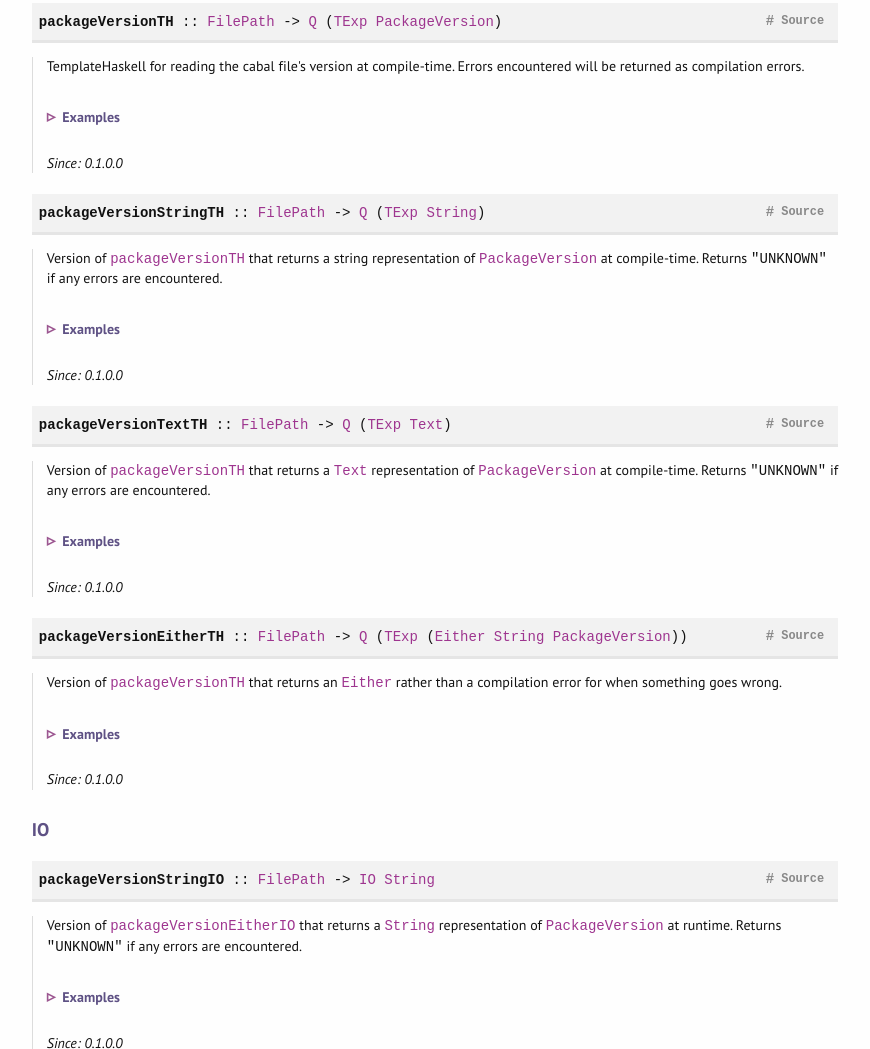
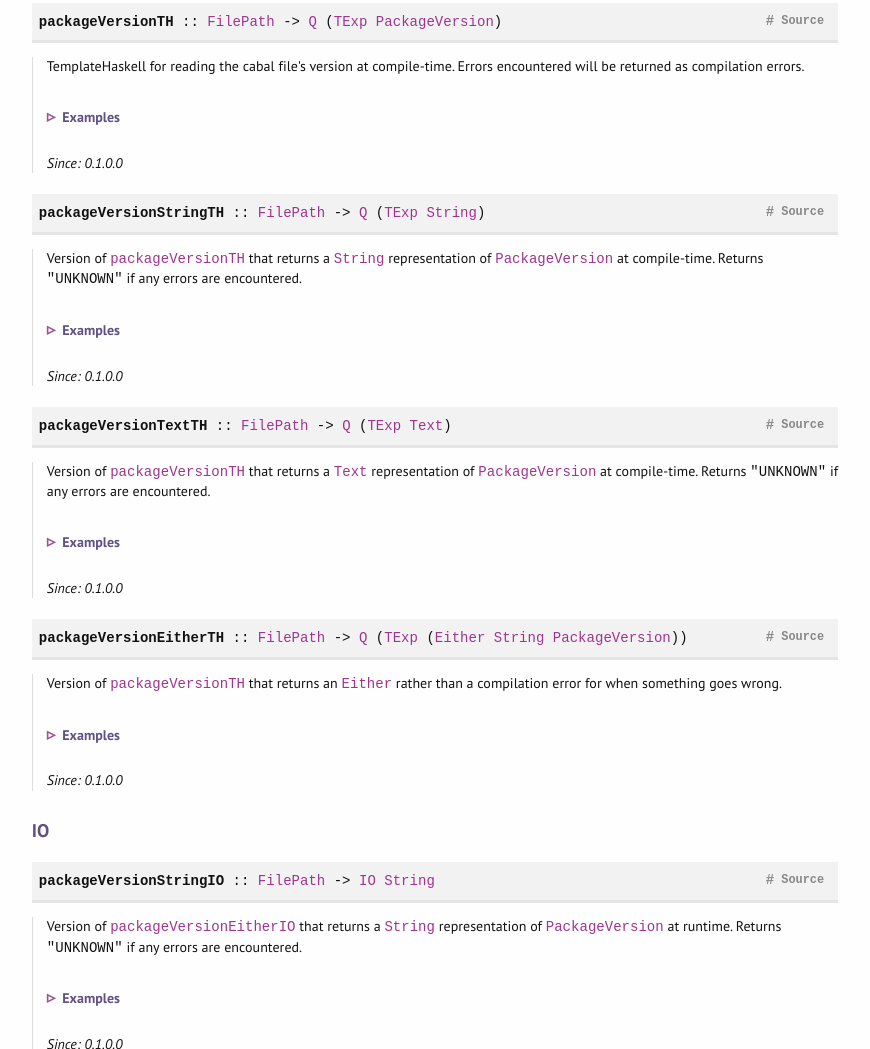
Before and after one commit to tbidne/package-version, a plain HTML site: page docs/Data-Version-Package.html in a window 1280 px wide. Shown: the part 3503-4552 px from the top of the page, without its empty margins (205-1075 px from the left). Drawn offline with nearby package versions, Linux system fonts and the light colour scheme; some packages are replaced by stand-ins of ours; no server answers.

Commit message:
Update docs

```diff
--- a/docs/Data-Version-Package.html
+++ b/docs/Data-Version-Package.html
@@ -81,7 +81,7 @@
 </pre></details><p><em>Since: 0.1.0.0</em></p></div></div><a href="#g:4" id="g:4"><h1>Reading Cabal Files</h1></a><a href="#g:5" id="g:5"><h2>TemplateHaskell</h2></a><div class="top"><p class="src"><a id="v:packageVersionTH" class="def">packageVersionTH</a> :: <a href="file:///nix/store/6zz4gg4hqx2p73mp3gr1d4rb85d98kxj-ghc-8.10.7-doc/share/doc/ghc/html/libraries/base-4.14.3.0/System-IO.html#t:FilePath" title="System.IO">FilePath</a> -&gt; <a href="file:///nix/store/6zz4gg4hqx2p73mp3gr1d4rb85d98kxj-ghc-8.10.7-doc/share/doc/ghc/html/libraries/template-haskell-2.16.0.0/Language-Haskell-TH-Syntax.html#t:Q" title="Language.Haskell.TH.Syntax">Q</a> (<a href="file:///nix/store/6zz4gg4hqx2p73mp3gr1d4rb85d98kxj-ghc-8.10.7-doc/share/doc/ghc/html/libraries/template-haskell-2.16.0.0/Language-Haskell-TH-Syntax.html#t:TExp" title="Language.Haskell.TH.Syntax">TExp</a> <a href="Data-Version-Package.html#t:PackageVersion" title="Data.Version.Package">PackageVersion</a>) <a href="src/Data.Version.Package.html#packageVersionTH" class="link">Source</a> <a href="#v:packageVersionTH" class="selflink">#</a></p><div class="doc"><p>TemplateHaskell for reading the cabal file's version at compile-time.
  Errors encountered will be returned as compilation errors.</p><h4 class="subheading details-toggle-control details-toggle" data-details-id="ch:packageVersionTH0">Examples</h4><details id="ch:packageVersionTH0"><summary class="hide-when-js-enabled">Expand</summary><pre class="screen"><code class="prompt">&gt;&gt;&gt; </code><strong class="userinput"><code>$$(packageVersionTH &quot;package-version.cabal&quot;)
 </code></strong>UnsafePackageVersion {unPackageVersion = [0,1,0,0]}
-</pre></details><p><em>Since: 0.1.0.0</em></p></div></div><div class="top"><p class="src"><a id="v:packageVersionStringTH" class="def">packageVersionStringTH</a> :: <a href="file:///nix/store/6zz4gg4hqx2p73mp3gr1d4rb85d98kxj-ghc-8.10.7-doc/share/doc/ghc/html/libraries/base-4.14.3.0/System-IO.html#t:FilePath" title="System.IO">FilePath</a> -&gt; <a href="file:///nix/store/6zz4gg4hqx2p73mp3gr1d4rb85d98kxj-ghc-8.10.7-doc/share/doc/ghc/html/libraries/template-haskell-2.16.0.0/Language-Haskell-TH-Syntax.html#t:Q" title="Language.Haskell.TH.Syntax">Q</a> (<a href="file:///nix/store/6zz4gg4hqx2p73mp3gr1d4rb85d98kxj-ghc-8.10.7-doc/share/doc/ghc/html/libraries/template-haskell-2.16.0.0/Language-Haskell-TH-Syntax.html#t:TExp" title="Language.Haskell.TH.Syntax">TExp</a> <a href="file:///nix/store/6zz4gg4hqx2p73mp3gr1d4rb85d98kxj-ghc-8.10.7-doc/share/doc/ghc/html/libraries/base-4.14.3.0/Data-String.html#t:String" title="Data.String">String</a>) <a href="src/Data.Version.Package.html#packageVersionStringTH" class="link">Source</a> <a href="#v:packageVersionStringTH" class="selflink">#</a></p><div class="doc"><p>Version of <code><a href="Data-Version-Package.html#v:packageVersionTH" title="Data.Version.Package">packageVersionTH</a></code> that returns a string representation of
+</pre></details><p><em>Since: 0.1.0.0</em></p></div></div><div class="top"><p class="src"><a id="v:packageVersionStringTH" class="def">packageVersionStringTH</a> :: <a href="file:///nix/store/6zz4gg4hqx2p73mp3gr1d4rb85d98kxj-ghc-8.10.7-doc/share/doc/ghc/html/libraries/base-4.14.3.0/System-IO.html#t:FilePath" title="System.IO">FilePath</a> -&gt; <a href="file:///nix/store/6zz4gg4hqx2p73mp3gr1d4rb85d98kxj-ghc-8.10.7-doc/share/doc/ghc/html/libraries/template-haskell-2.16.0.0/Language-Haskell-TH-Syntax.html#t:Q" title="Language.Haskell.TH.Syntax">Q</a> (<a href="file:///nix/store/6zz4gg4hqx2p73mp3gr1d4rb85d98kxj-ghc-8.10.7-doc/share/doc/ghc/html/libraries/template-haskell-2.16.0.0/Language-Haskell-TH-Syntax.html#t:TExp" title="Language.Haskell.TH.Syntax">TExp</a> <a href="file:///nix/store/6zz4gg4hqx2p73mp3gr1d4rb85d98kxj-ghc-8.10.7-doc/share/doc/ghc/html/libraries/base-4.14.3.0/Data-String.html#t:String" title="Data.String">String</a>) <a href="src/Data.Version.Package.html#packageVersionStringTH" class="link">Source</a> <a href="#v:packageVersionStringTH" class="selflink">#</a></p><div class="doc"><p>Version of <code><a href="Data-Version-Package.html#v:packageVersionTH" title="Data.Version.Package">packageVersionTH</a></code> that returns a <code><a href="file:///nix/store/6zz4gg4hqx2p73mp3gr1d4rb85d98kxj-ghc-8.10.7-doc/share/doc/ghc/html/libraries/base-4.14.3.0/Data-String.html#t:String" title="Data.String">String</a></code> representation of
  <code><a href="Data-Version-Package.html#t:PackageVersion" title="Data.Version.Package">PackageVersion</a></code> at compile-time. Returns <code>&quot;UNKNOWN&quot;</code> if any errors are
  encountered.</p><h4 class="subheading details-toggle-control details-toggle" data-details-id="ch:packageVersionStringTH0">Examples</h4><details id="ch:packageVersionStringTH0"><summary class="hide-when-js-enabled">Expand</summary><pre class="screen"><code class="prompt">&gt;&gt;&gt; </code><strong class="userinput"><code>$$(packageVersionStringTH &quot;package-version.cabal&quot;)
 </code></strong>&quot;0.1.0.0&quot;
```
Also changed, not shown: docs/src/Data.Version.Package.html (+1 -1 lines), 1 other file.
